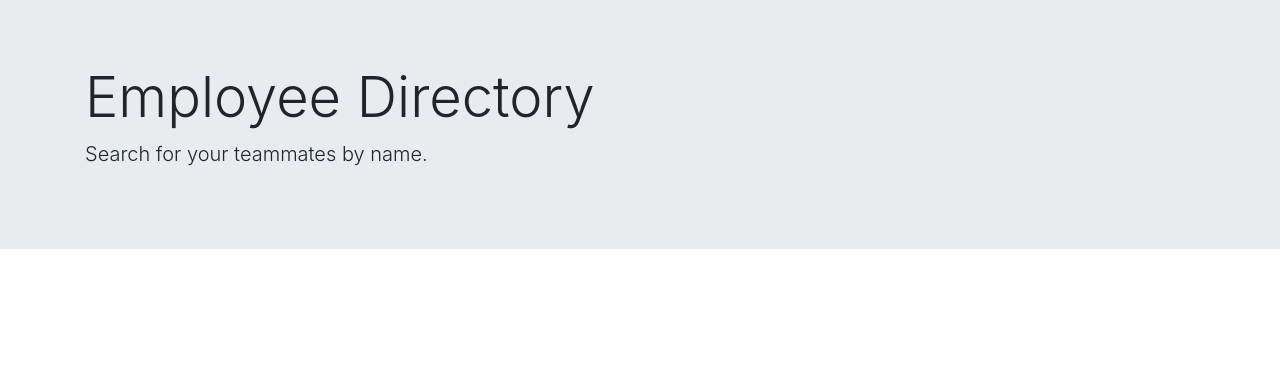
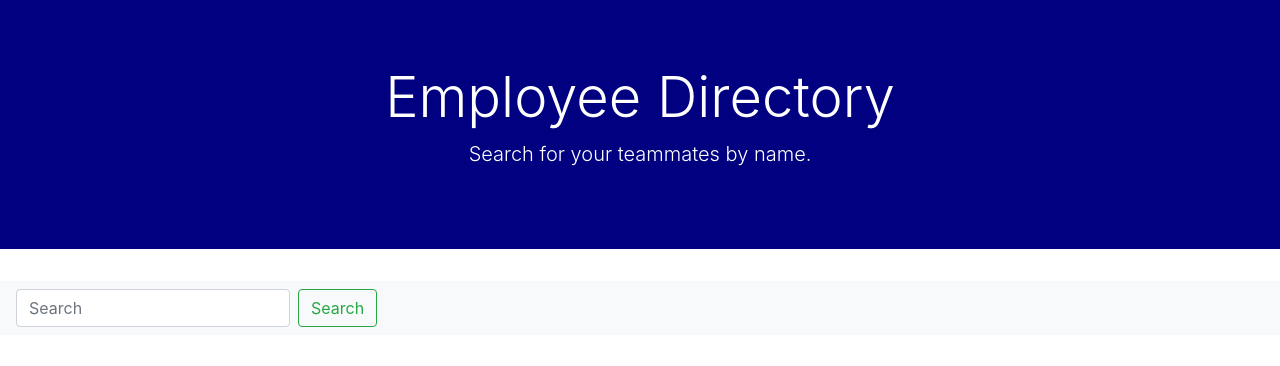
Before and after one commit to jiyoon9886/employee-directory, a React (Create React App) app in the folder employeedirectory/: page / in a window 1280 px wide. Shown: the top 366 px of the page. Built offline with nearby package versions, Linux system fonts and the light colour scheme.

Commit message:
added search bar

```diff
--- a/employeedirectory/src/App.js
+++ b/employeedirectory/src/App.js
@@ -1,6 +1,7 @@
 import React from 'react';
 //import './App.css';
 import Header from "./components/Header";
+import Search from "./components/Search";
 
 //main container (flex-direction: column)
 //header
@@ -12,6 +13,9 @@
 			<header className="App-header">
 				<Header />
 			</header>
+			<div>
+				<Search />
+			</div>
 		</div>
 	);
 }
--- a/employeedirectory/src/components/Header.js
+++ b/employeedirectory/src/components/Header.js
@@ -2,7 +2,7 @@
 
 function Header() {
 	return (
-		<div className="jumbotron jumbotron-fluid">
+		<div style={styles.header} className="jumbotron jumbotron-fluid">
 			<div className="container">
 				<h1 className="display-4">Employee Directory</h1>
 				<p className="lead">Search for your teammates by name.</p>
@@ -11,4 +11,13 @@
 	)
 }
 
+const styles = {
+	header: {
+		backgroundColor: "navy",
+		color: "white",
+		display: "flex",
+		textAlign: "center"
+	}
+}
+
 export default Header;
--- /dev/null
+++ b/employeedirectory/src/components/Search.js
@@ -0,0 +1,14 @@
+import React from 'react';
+
+function Search() {
+	return (
+		<nav className="navbar navbar-light bg-light">
+			<form className="form-inline">
+				<input className="form-control mr-sm-2" type="search" placeholder="Search" aria-label="Search" />
+				<button className="btn btn-outline-success my-2 my-sm-0" type="submit">Search</button>
+			</form>
+		</nav>
+	);
+}
+
+export default Search;
```
